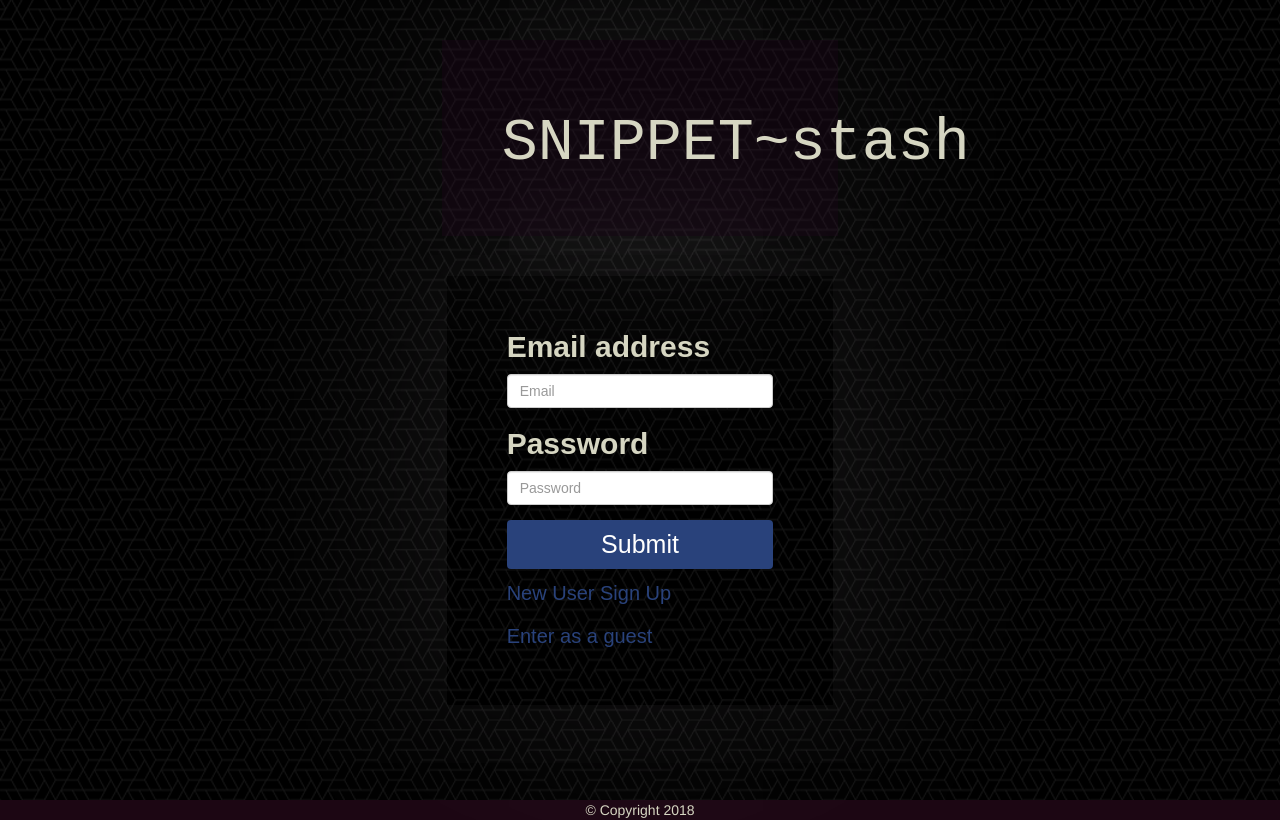
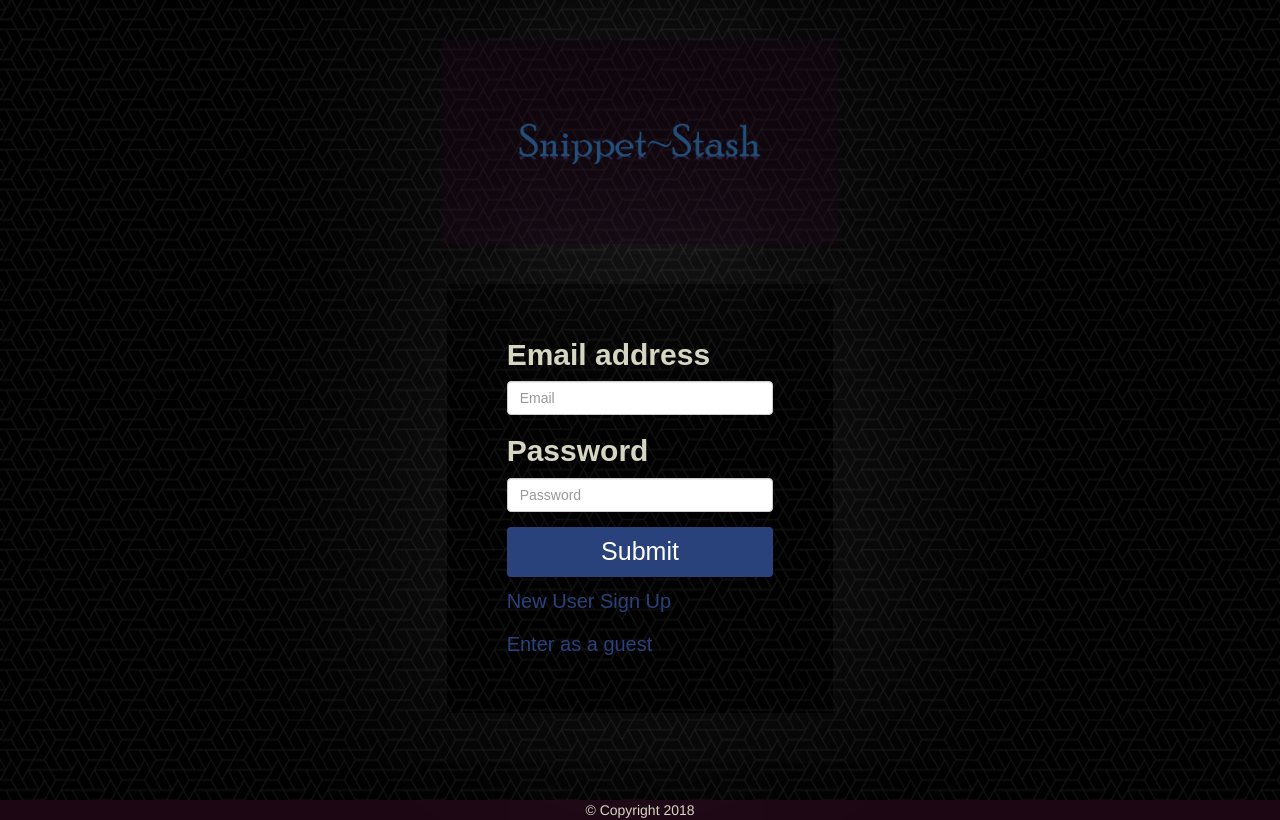
Before and after one commit to m-gilman/SnippetStash, a website: page public/home.html in a window 1280 px wide. Drawn offline with Linux system fonts and the light colour scheme.

Commit message:
created a logo

```diff
--- a/public/home.html
+++ b/public/home.html
@@ -22,7 +22,9 @@
             <div class="col-md-4 col-sm-4 col-xs-12"></div>
             <div class="col-md-4 col-sm-4 col-xs-12">
                 <div class="title">
-                    <h1>SNIPPET~stash</h1>
+                    <img src="./images/snippetTransparent.png" alt="Snippet Stash Logo" width="100%">
+                    <!-- <img src="./images/logo1.png" alt="Snippet Stash Logo" width="100%"> -->
+                    <!-- <h1>SNIPPET~stash</h1> -->
                 </div>
             </div>
         </div>
```
Also changed, not shown: public/images/logo1.png (added), public/images/snippetTransparent.png (added).
